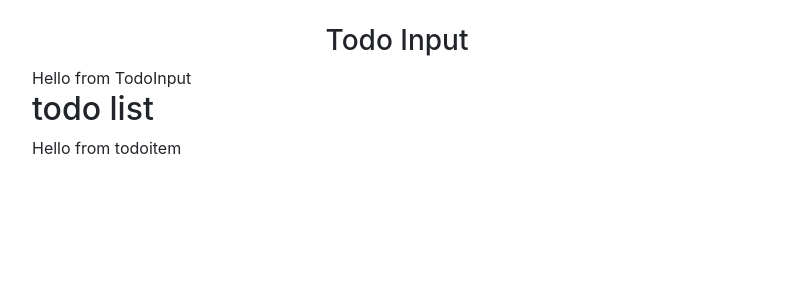
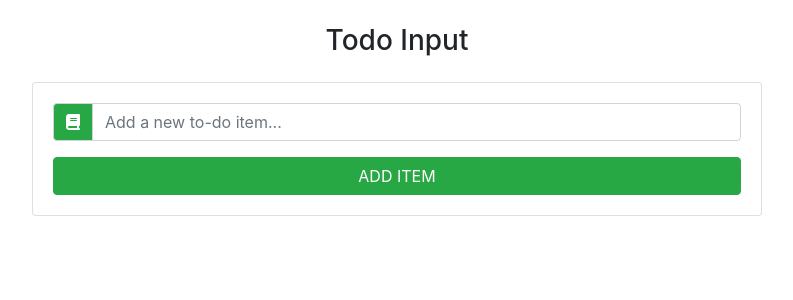
Before and after one commit to maverov/react-todo-assignment, a React (Create React App) app: page / in a window 1280 px wide. Shown: the top 300 px of the page, without its empty margins (243-1036 px from the left). Built offline with nearby package versions, Linux system fonts and the light colour scheme.

Commit message:
app comp

```diff
--- a/public/index.html
+++ b/public/index.html
@@ -14,6 +14,10 @@
       manifest.json provides metadata used when your web app is installed on a
       user's mobile device or desktop. See https://developers.google.com/web/fundamentals/web-app-manifest/
     -->
+    <script
+      src="https://kit.fontawesome.com/1f704fead3.js"
+      crossorigin="anonymous"
+    ></script>
     <link rel="manifest" href="%PUBLIC_URL%/manifest.json" />
     <!--
       Notice the use of %PUBLIC_URL% in the tags above.
--- a/src/components/TodoInput.js
+++ b/src/components/TodoInput.js
@@ -2,6 +2,36 @@ import React, { Component } from "react";
 
 export default class TodoInput extends Component {
   render() {
-    return <div>Hello from TodoInput</div>;
+    const { item, handleChange, handleSubmit, editItem } = this.props;
+
+    return (
+      <div className="card card-body my-4">
+        <form onSubmit={handleSubmit}>
+          <div className="input-group">
+            <div className="input-group-prepend">
+              <div className="input-group-text bg-success text-white">
+                <i className="fas fa-book"></i>
+              </div>
+            </div>
+
+            {/* INPUT */}
+            <input
+              type="text"
+              name=""
+              className="form-control"
+              placeholder="Add a new to-do item..."
+              value={item}
+              onChange={handleChange}
+            />
+          </div>
+          <button
+            type="submit"
+            className="btn btn-block btn-success mt-3 text-uppercase"
+          >
+            Add Item
+          </button>
+        </form>
+      </div>
+    );
   }
 }
--- a/src/components/TodoList.js
+++ b/src/components/TodoList.js
@@ -4,11 +4,8 @@ import TodoItem from "./TodoItem";
 // ToDo List Component
 export default class TodoList extends Component {
   render() {
-    return (
-      <section>
-        <h2>todo list</h2>
-        <TodoItem />
-      </section>
-    );
+    const { item, handleChange, handleSubmit, editItem } = this.props;
+
+    return <h1></h1>;
   }
 }
```
